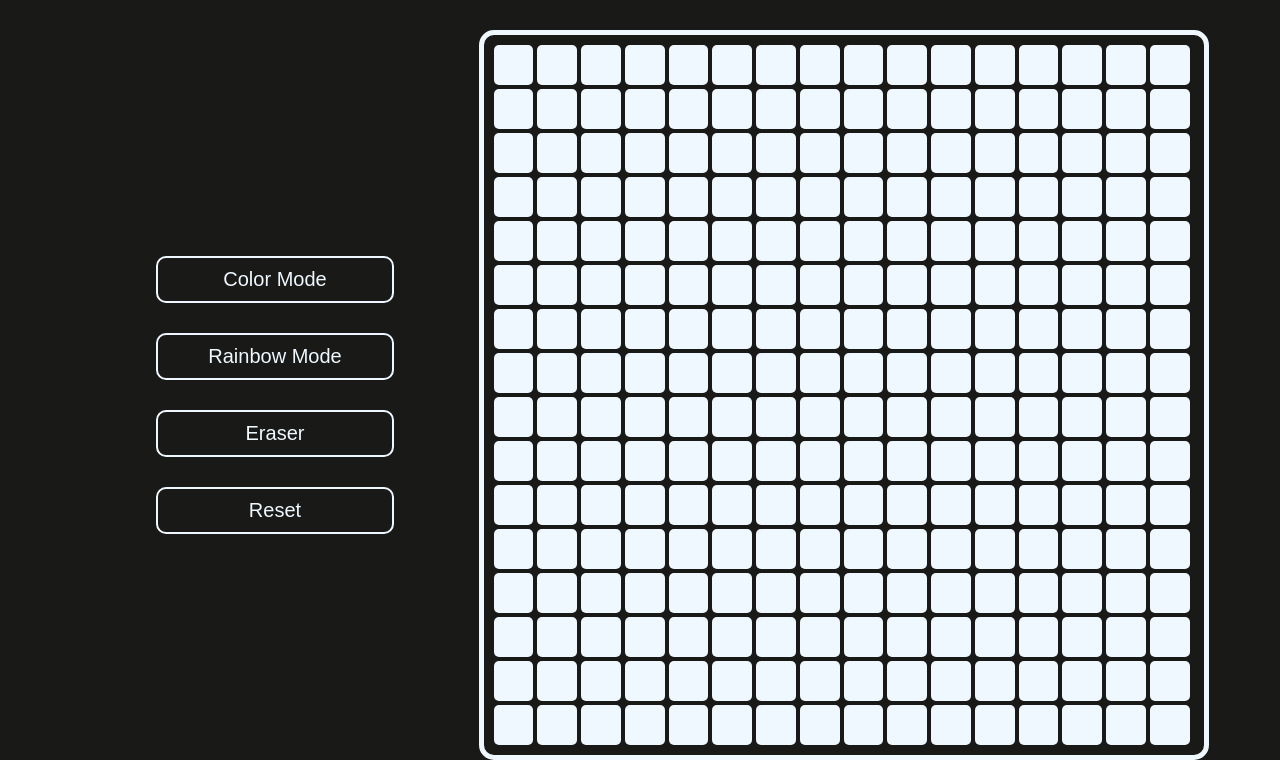
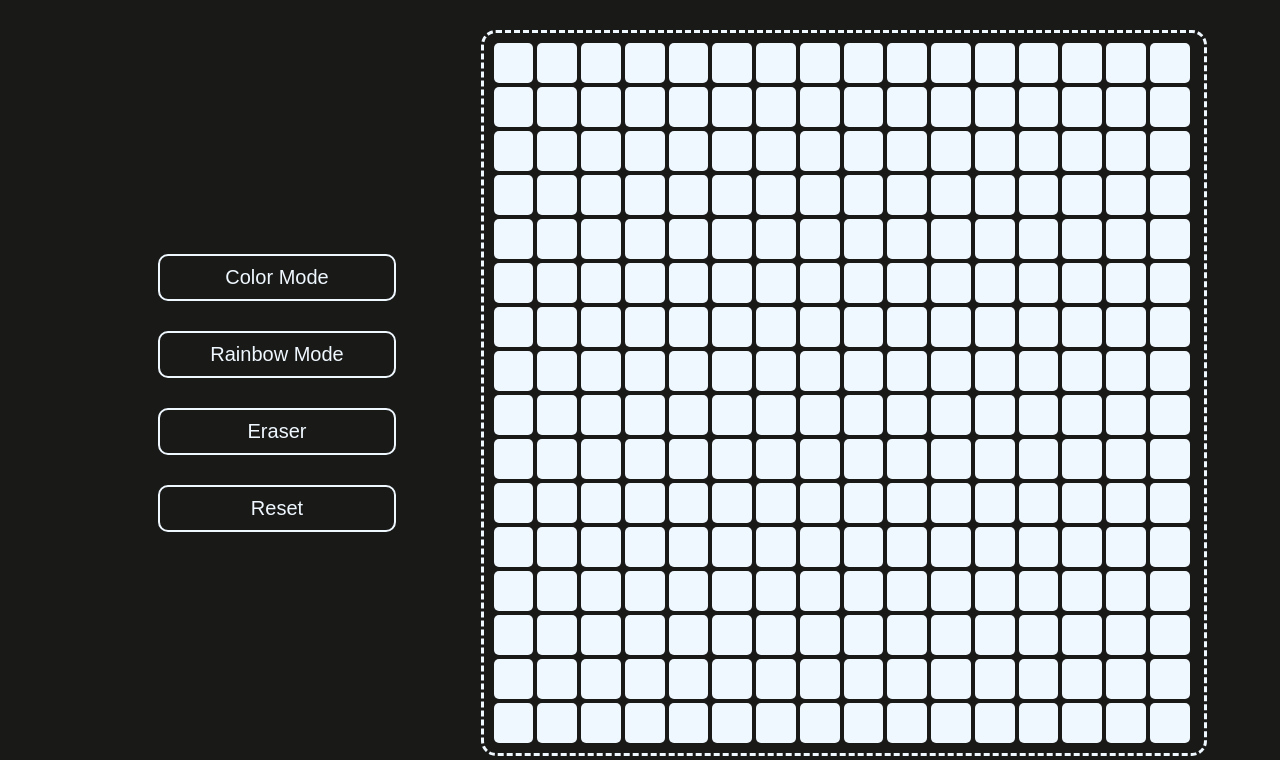
Before and after one commit to davidumoru/etch-a-sketch, a plain HTML site: page index.html in a window 1280 px wide. Shown: the part 95-855 px from the top of the page. Drawn offline with Linux system fonts and the light colour scheme; a web font is replaced by a local one.

Commit message:
Edit container border styling

```diff
--- a/style.css
+++ b/style.css
@@ -11,7 +11,7 @@ h1 {
 }
 
 #container {
-    border: 5px solid aliceblue;
+    border: 3px dashed  aliceblue;
     border-radius: 15px;
     padding: 10px;
     width: 700px;
```
